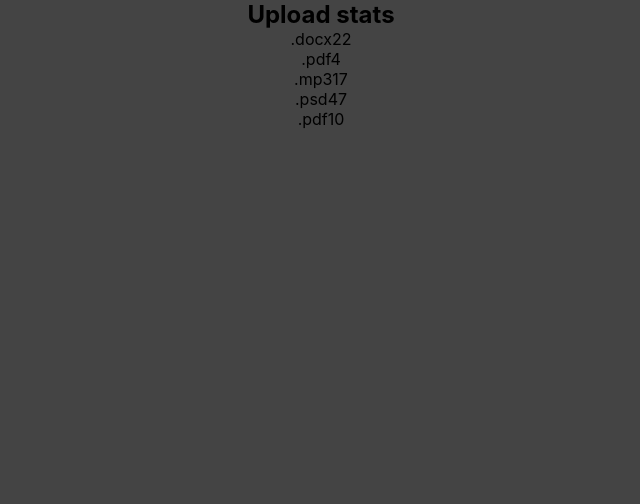
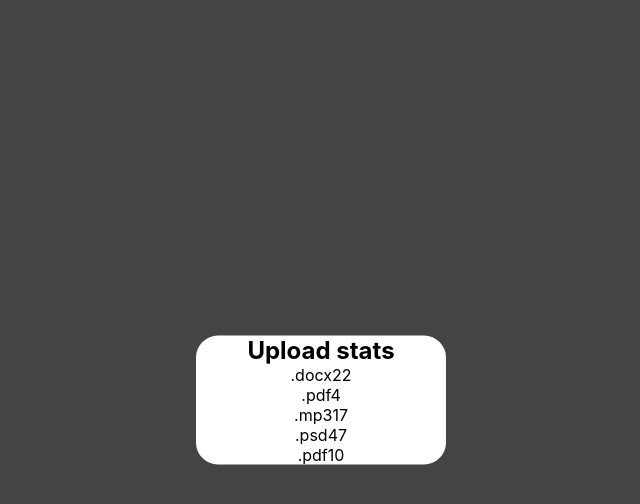
Before and after one commit to vladisulian/goit-react-hw-01-components, a React (Create React App) app: page / in a window 1280 px wide. Shown: the top 504 px of the page, without its empty margins (319-959 px from the left). Built offline with nearby package versions, Linux system fonts and the light colour scheme.

Commit message:
Add font,

```diff
--- a/src/components/Statistics/Statistics.css
+++ b/src/components/Statistics/Statistics.css
@@ -0,0 +1,16 @@
+@import url('https://fonts.googleapis.com/css2?family=Roboto:wght@100;300;500;700;900&display=swap');
+
+body {
+  font-family: 'Roboto', sans-serif;
+  font-size: 16px;
+  font-weight: 400;
+}
+.statistics {
+  background: white;
+  border-radius: 22px;
+  position: absolute;
+  top: 50%;
+  left: 50%;
+  transform: translate(-50%, -50%);
+  width: 250px;
+}
--- a/src/components/Statistics/Statistics.jsx
+++ b/src/components/Statistics/Statistics.jsx
@@ -1,3 +1,4 @@
+import '../Statistics/Statistics.css';
 export const Statistics = ({ title, stats }) => {
   return (
     <section className="statistics">
```
